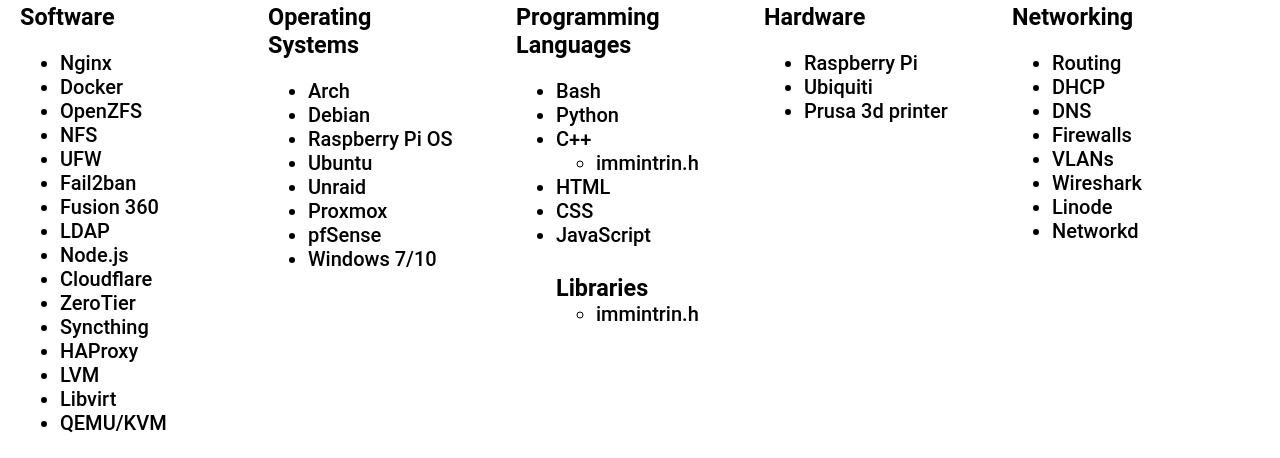
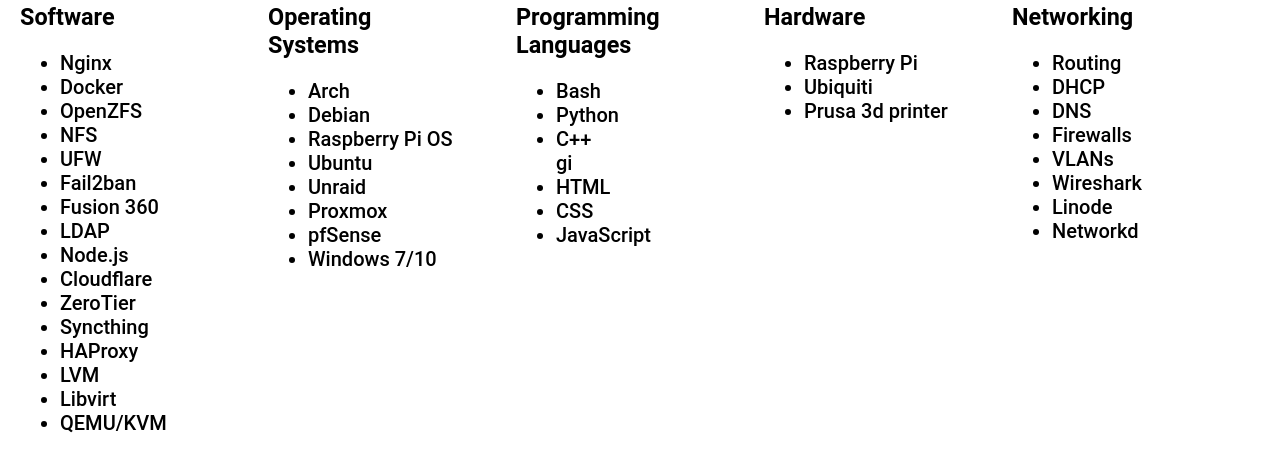
Before and after one commit to RichieCahill/Website, a website: page resume.html in a window 1280 px wide. Shown: the part 203-661 px from the top of the page. Drawn offline with Linux system fonts and the light colour scheme.

Commit message:
Updated the website

```diff
--- a/resume.html
+++ b/resume.html
@@ -80,19 +80,10 @@
             <ul>
               <li>Bash</li>
               <li>Python</li>
-              <li>C++</li>
-              <ul>
-                <li>immintrin.h</li>
-              </ul>
-
+              <li>C++</li>gi
               <li>HTML</li>
               <li>CSS</li>
               <li>JavaScript</li>
-              <h1></h1>
-              <h3>Libraries</h3>
-              <ul>
-                <li>immintrin.h</li>
-              </ul>
             </ul>
           </div>
 
```
